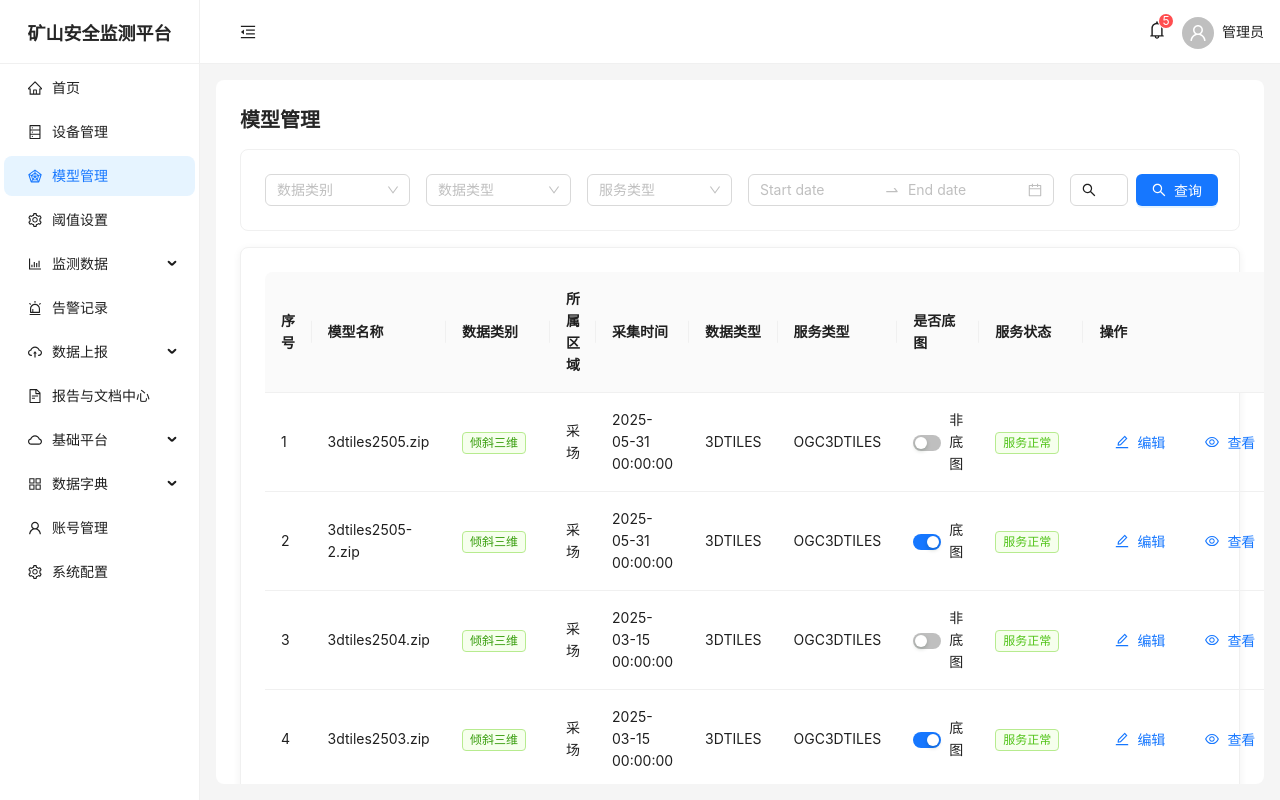
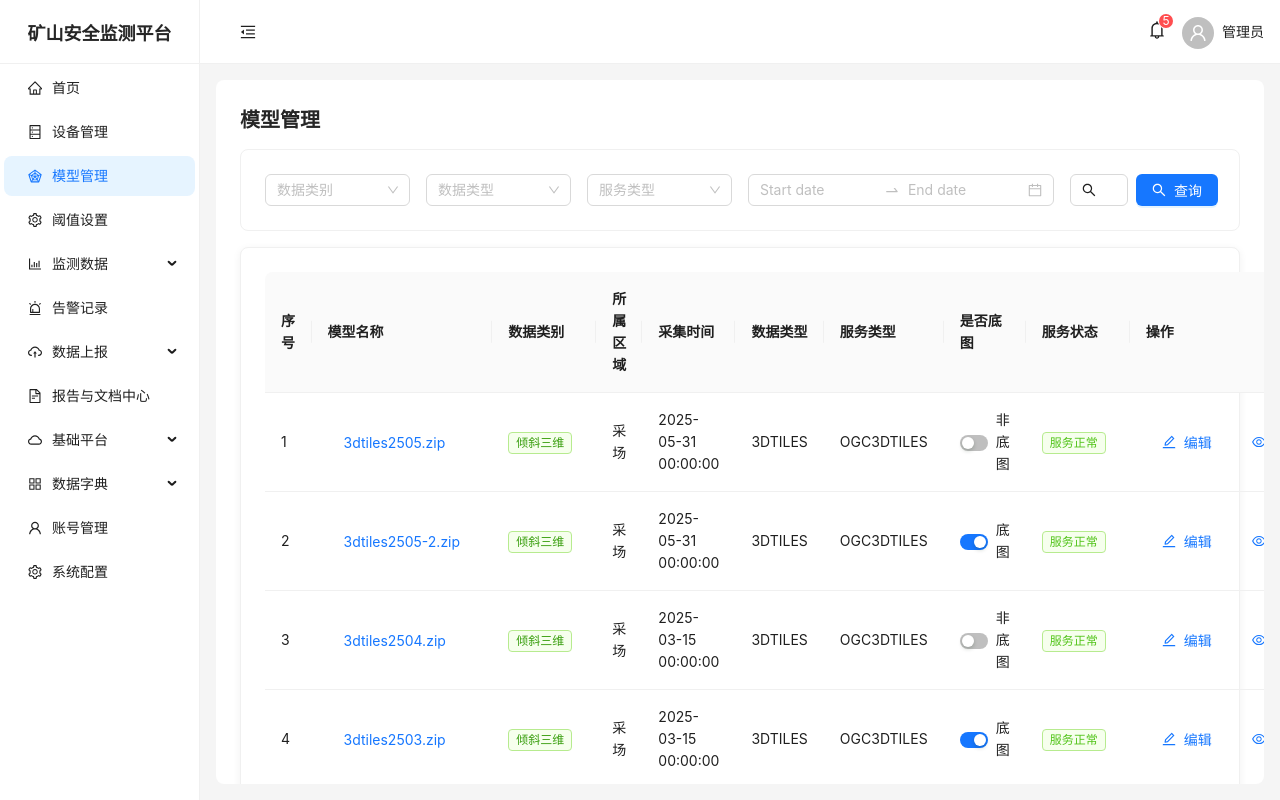
Before and after one commit to wangpeng1017/1016onemine, a React (Create React App) app: page /model-management in a window 1280 px wide. Built offline with nearby package versions, Linux system fonts and the light colour scheme; the HTML template or start-up script is replaced by a standard one.

Commit message:
feat(model-management): 模型名称改为蓝色可点击，点击提示‘显示慧图云发布的地图服务’

```diff
--- a/src/pages/ModelManagement.tsx
+++ b/src/pages/ModelManagement.tsx
@@ -11,6 +11,7 @@ import {
   Col,
   DatePicker,
   Switch,
+  Modal,
 } from 'antd';
 import {
   SearchOutlined,
@@ -168,7 +169,9 @@ const ModelManagement: React.FC = () => {
 
   const columns: ColumnsType<ModelRow> = [
     { title: '序号', dataIndex: 'index', key: 'index', width: 70 },
-    { title: '模型名称', dataIndex: 'name', key: 'name', width: 220 },
+    { title: '模型名称', dataIndex: 'name', key: 'name', width: 220, render: (text: string, record) => (
+      <Button type="link" onClick={() => handleModelNameClick(record)}>{text}</Button>
+    ) },
     {
       title: '数据类别', dataIndex: 'category', key: 'category', width: 120,
       render: (text: string) => <Tag color="green">{text}</Tag>,
@@ -200,6 +203,14 @@ const ModelManagement: React.FC = () => {
       ),
     },
   ];
+
+  const handleModelNameClick = (row: ModelRow) => {
+    Modal.info({
+      title: '慧图云地图服务',
+      content: '显示慧图云发布的地图服务',
+      okText: '知道了',
+    });
+  };
 
   return (
     <div>
```
